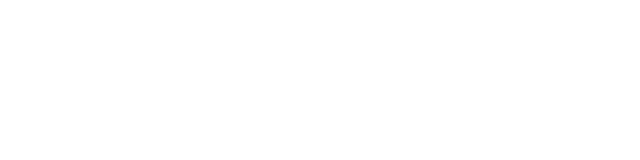
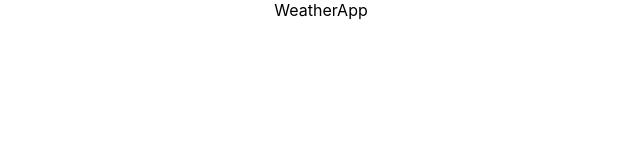
Before and after one commit to talhayaseen57/Weather-App, a React (Create React App) app: page / in a window 1280 px wide. Shown: the top 160 px of the page, without its empty margins (319-959 px from the left). Built offline with nearby package versions, Linux system fonts and the light colour scheme.

Commit message:
Created and mounted WeatherApp

```diff
--- a/public/index.html
+++ b/public/index.html
@@ -24,7 +24,7 @@
       work correctly both with client-side routing and a non-root public URL.
       Learn how to configure a non-root public URL by running `npm run build`.
     -->
-    <title>React App</title>
+    <title>Weather Application</title>
   </head>
   <body>
     <noscript>You need to enable JavaScript to run this app.</noscript>
--- a/src/App.js
+++ b/src/App.js
@@ -1,9 +1,10 @@
 import './App.css';
+import { WeatherApp } from './Componenets/WeatherApp/WeatherApp';
 
 function App() {
   return (
     <div className="App">
-
+      <WeatherApp/>
     </div>
   );
 }
--- /dev/null
+++ b/src/Componenets/WeatherApp/WeatherApp.jsx
@@ -0,0 +1,8 @@
+import React from 'react'
+import './WeatherApp.css'
+
+export const WeatherApp = () => {
+  return (
+    <div>WeatherApp</div>
+  )
+}
```
Also changed, not shown: src/Componenets/WeatherApp/WeatherApp.css (added).
